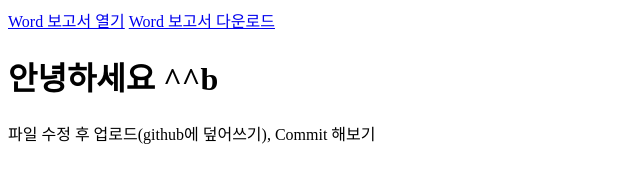
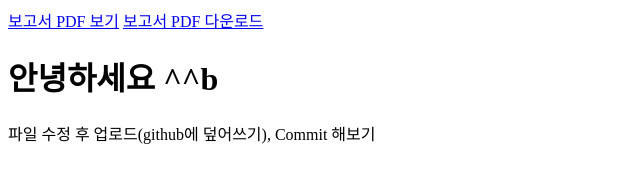
Before and after one commit to baesunghan11/HTML_file_upload, a plain HTML site: page index.html in a window 1280 px wide. Shown: the full height of the page, 0-640 px from the left. Drawn offline with Linux system fonts and the light colour scheme.

Commit message:
Update index.html

```diff
--- a/index.html
+++ b/index.html
@@ -4,11 +4,11 @@
   <meta charset="UTF-8">
   <title>나의 첫 웹페이지</title>
 </head>
-  <!-- 브라우저에서 바로 열기  -->
-<a href="report.docx" target="_blank">Word 보고서 열기</a>
+<!-- 새 탭에서 열기 -->
+<a href="report.pdf" target="_blank">보고서 PDF 보기</a>
 
-<!-- 클릭 시 바로 다운로드 -->
-<a href="report.docx" download>Word 보고서 다운로드</a>
+<!-- 다운로드 -->
+<a href="report.pdf" download>보고서 PDF 다운로드</a>
 
 <body>
   <h1>안녕하세요 ^^b</h1>
```
